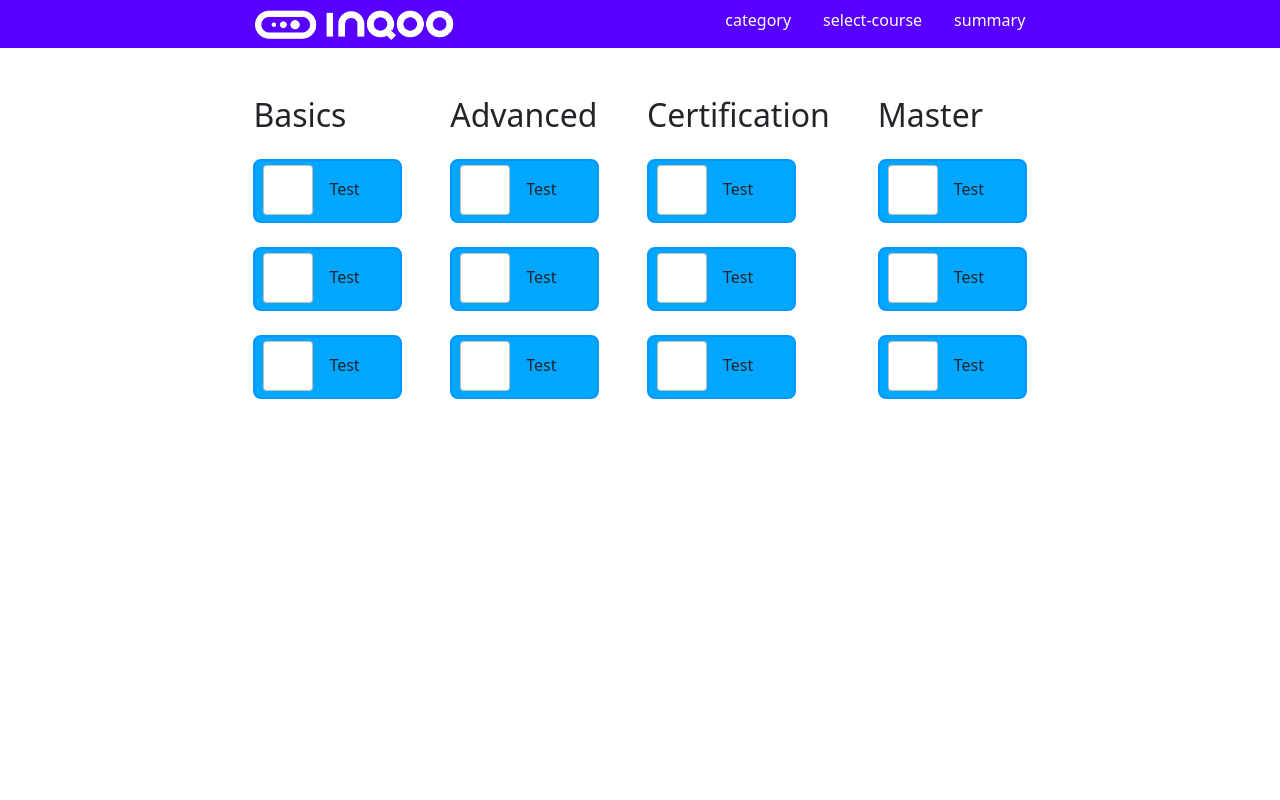
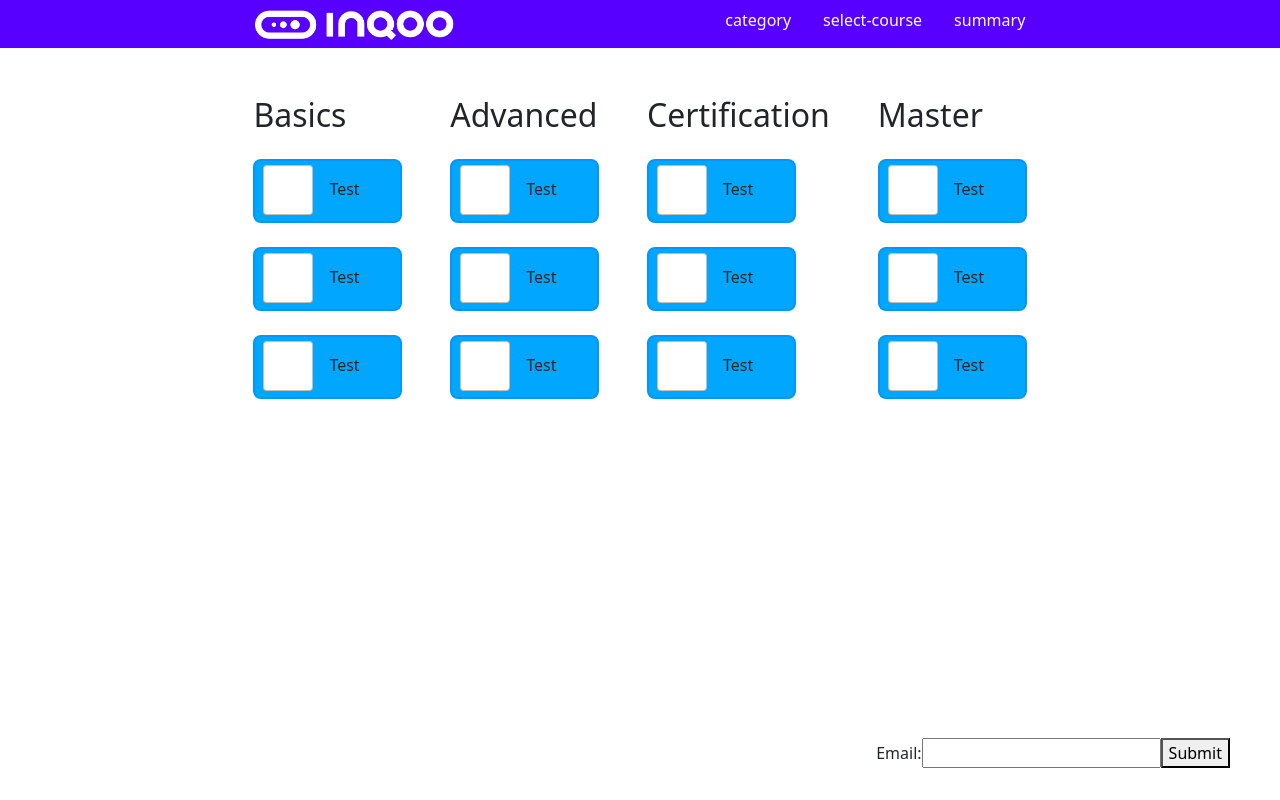
Before and after one commit to tomek1703/inqoo_courses_offer_project_fe, an Angular app in the folder Inqoo_courses_offer_project_app/: page /select-course in a window 1280 px wide. Built offline with nearby package versions, Linux system fonts and the light colour scheme.

Commit message:
Added mock form and formatting

```diff
--- a/Inqoo_courses_offer_project_app/src/app/select-course/select-course-page/select-course-page.component.html
+++ b/Inqoo_courses_offer_project_app/src/app/select-course/select-course-page/select-course-page.component.html
@@ -6,3 +6,4 @@
   <app-checkbox></app-checkbox>
 </div>
 </div>
+<app-form></app-form>
--- a/Inqoo_courses_offer_project_app/src/app/shared/card/card.component.html
+++ b/Inqoo_courses_offer_project_app/src/app/shared/card/card.component.html
@@ -3,6 +3,7 @@
   class="card"
   ngbTooltip="{{description}}"
   placement="right"
-  [style.backgroundImage]="bgImageVariable" >
+  [style.backgroundImage]="bgImageVariable"
+  routerLink="/select-course">
     <h5 class="card-title">{{title}}</h5>
 </div>
--- a/Inqoo_courses_offer_project_app/src/app/shared/form/form.component.html
+++ b/Inqoo_courses_offer_project_app/src/app/shared/form/form.component.html
@@ -1 +1,5 @@
-<p>form works!</p>
+<form class="mail-form">
+  <label >Email:</label>
+  <input type="text" id="mail">
+  <button type="submit">Submit</button>
+</form>
--- a/Inqoo_courses_offer_project_app/src/app/shared/form/form.component.scss
+++ b/Inqoo_courses_offer_project_app/src/app/shared/form/form.component.scss
@@ -0,0 +1,6 @@
+.mail-form{
+  position: absolute;
+  bottom: 0;
+  right: 50px;
+  margin-bottom: 2em;
+}
--- a/Inqoo_courses_offer_project_app/src/app/shared/shared.module.ts
+++ b/Inqoo_courses_offer_project_app/src/app/shared/shared.module.ts
@@ -23,7 +23,8 @@ import {NgbTooltipModule} from "@ng-bootstrap/ng-bootstrap";
     NavBarComponent,
     CardComponent,
     ButtonComponent,
-    CheckboxComponent
+    CheckboxComponent,
+    FormComponent
   ],
 
     imports: [
```
